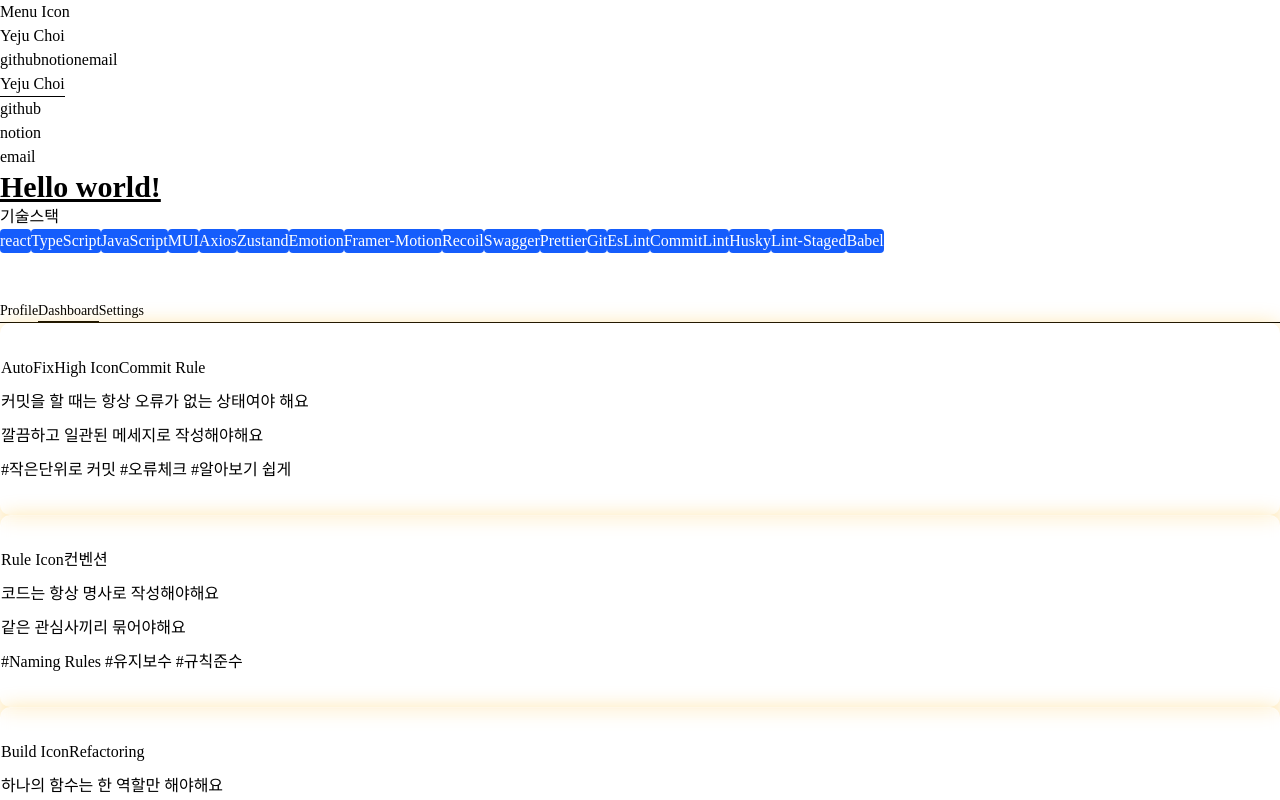
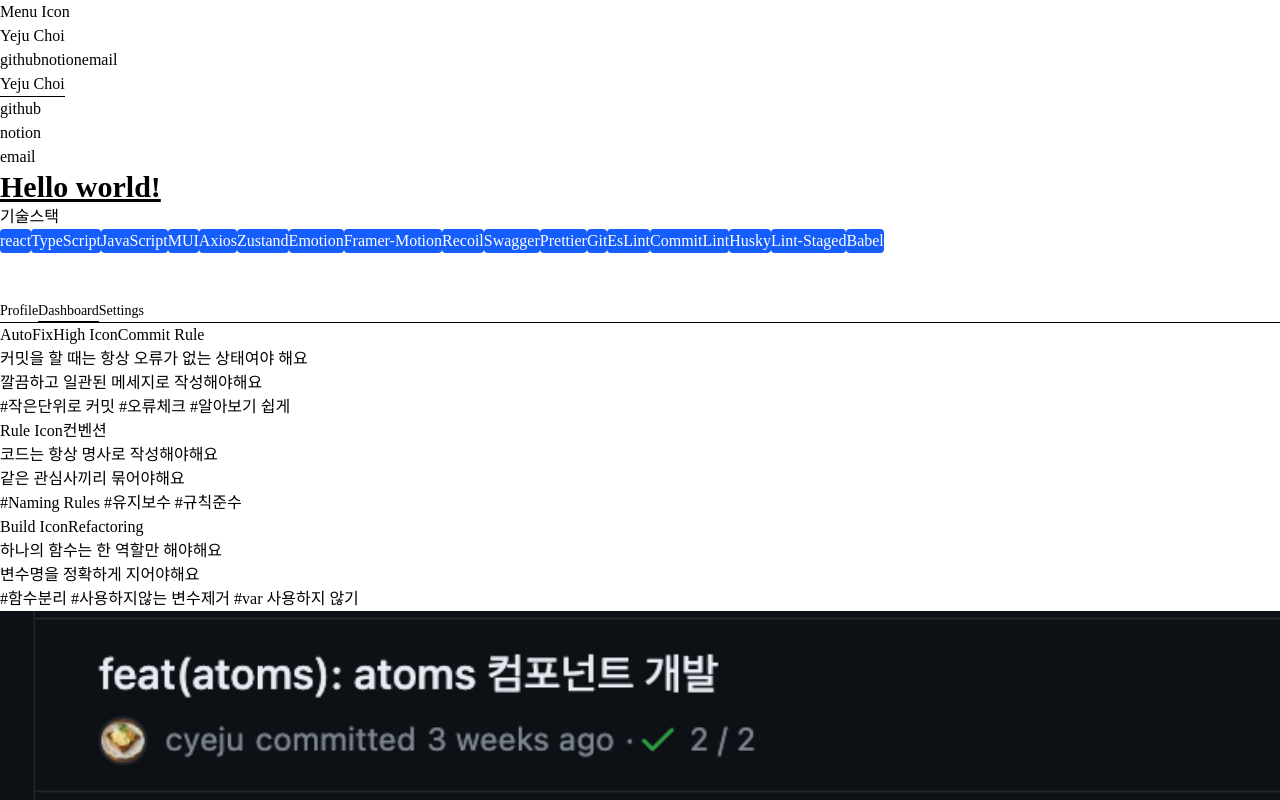
Before and after one commit to cyeju/cyeju.github.io, a Next.js app: page / in a window 1280 px wide. Built offline with nearby package versions, Linux system fonts and the light colour scheme; a web font is replaced by a local one.

Commit message:
refactor: @emotion 컴포넌트 제거

```diff
--- a/src/components/atoms/GlassCard.ts
+++ /dev/null
@@ -1,17 +0,0 @@
-import styled from '@emotion/styled';
-
-const GlassCard = styled.div`
-    height: 192px;
-    display: flex;
-    flex-direction: column;
-    justify-content: center;
-    gap: 10px;
-    background: rgba(255, 255, 255, 0.05);
-    box-shadow: 0 0 20px 0 rgba(255, 180, 0, 0.3);
-    backdrop-filter: blur(4px);
-    -webkit-backdrop-filter: blur(4px);
-    border-radius: 10px;
-    border: 1px solid rgba(255, 255, 255, 0.18);
-`;
-
-export default GlassCard;
--- a/src/components/atoms/ColorSection.tsx
+++ b/src/components/atoms/Section.tsx
@@ -2,8 +2,8 @@ import type { FC, PropsWithChildren } from 'react';
 
 interface Props extends PropsWithChildren {}
 
-const ColorSection: FC<Props> = ({ children }) => {
+const Section: FC<Props> = ({ children }) => {
     return <div>{children}</div>;
 };
 
-export default ColorSection;
+export default Section;
--- a/src/components/atoms/WorkCard.ts
+++ /dev/null
@@ -1,13 +0,0 @@
-import styled from '@emotion/styled';
-
-const WorkCard = styled.div`
-    cursor: pointer;
-    text-align: left;
-    position: relative;
-    display: flex;
-    flex-direction: column;
-    min-width: 500px;
-    height: 340px;
-`;
-
-export default WorkCard;
--- a/src/components/molecules/CultureFit.tsx
+++ b/src/components/molecules/CultureFit.tsx
@@ -1,10 +1,9 @@
-import GlassCard from '@/components/atoms/GlassCard';
+import type { FC } from 'react';
 
-const CultureFit = () => {
+const CultureFit: FC = () => {
     return (
         <div>
             <div>
-                <GlassCard>
                 <h2 style={{ color: '#ffd400' }}>
                     <span style={{ marginRight: '8px' }}>TipsAndUpdates Icon</span>
                     10가지의 기능 보다 중요한건
@@ -12,10 +11,8 @@ const CultureFit = () => {
                 <p>사용자들에게 줄 수 있는 임팩트</p>
                 <p>가치 중심적 사고방식</p>
                 <p style={{ color: '#999a9d', fontSize: '14px' }}>#우선순위 #비교판단 #무엇이 더 중요한지</p>
-                </GlassCard>
             </div>
             <div>
-                <GlassCard>
                 <h2 style={{ color: '#ffd400' }}>
                     <span style={{ marginRight: '8px' }}>TagFaces Icon</span>
                     긍정적인 마인드
@@ -23,20 +20,15 @@ const CultureFit = () => {
                 <p>항상 열린 마음으로 상대방의 의사를 존중해요</p>
                 <p>모든 구성원은 프로젝트를 성공으로 이끌어가요</p>
                 <p style={{ color: '#999a9d', fontSize: '14px' }}>#Naming Rules #유지보수 #규칙준수</p>
-                </GlassCard>
             </div>
             <div>
-                <GlassCard>
                 <h2 style={{ color: '#ffd400' }}>
                     <span style={{ marginRight: '8px' }}>Settings Icon</span>
                     문제 해결
                 </h2>
                 <p>해결 할 때까지 삽질 할 수 있는</p>
                 <p>끈기가 문제를 해결 해줘요</p>
-                    <p style={{ color: '#999a9d', fontSize: '14px' }}>
-                        #해결되면 뿌듯 #이맛에 코딩하지.. #성취감이 원동력
-                    </p>
-                </GlassCard>
+                <p style={{ color: '#999a9d', fontSize: '14px' }}>#해결되면 뿌듯 #이맛에 코딩하지.. #성취감이 원동력</p>
             </div>
         </div>
     );
--- a/src/components/molecules/DevPhilosophy.tsx
+++ b/src/components/molecules/DevPhilosophy.tsx
@@ -1,12 +1,10 @@
 import type { FC } from 'react';
-import GlassCard from '@/components/atoms/GlassCard';
 
 const DevPhilosophy: FC = () => {
     return (
         <div>
             <div>
                 <div>
-                    <GlassCard>
                     <h2>
                         <span>AutoFixHigh Icon</span>
                         Commit Rule
@@ -14,10 +12,8 @@ const DevPhilosophy: FC = () => {
                     <p>커밋을 할 때는 항상 오류가 없는 상태여야 해요</p>
                     <p>깔끔하고 일관된 메세지로 작성해야해요</p>
                     <p>#작은단위로 커밋 #오류체크 #알아보기 쉽게</p>
-                    </GlassCard>
                 </div>
                 <div>
-                    <GlassCard>
                     <h2>
                         <span>Rule Icon</span>
                         컨벤션
@@ -25,10 +21,8 @@ const DevPhilosophy: FC = () => {
                     <p>코드는 항상 명사로 작성해야해요</p>
                     <p>같은 관심사끼리 묶어야해요 </p>
                     <p>#Naming Rules #유지보수 #규칙준수</p>
-                    </GlassCard>
                 </div>
                 <div>
-                    <GlassCard>
                     <h2>
                         <span>Build Icon</span>
                         Refactoring
@@ -36,7 +30,6 @@ const DevPhilosophy: FC = () => {
                     <p>하나의 함수는 한 역할만 해야해요</p>
                     <p>변수명을 정확하게 지어야해요</p>
                     <p>#함수분리 #사용하지않는 변수제거 #var 사용하지 않기</p>
-                    </GlassCard>
                 </div>
             </div>
             <div>
--- a/src/components/molecules/Interests.tsx
+++ b/src/components/molecules/Interests.tsx
@@ -1,10 +1,9 @@
-import GlassCard from '@/components/atoms/GlassCard';
+import type { FC } from 'react';
 
-const Interests = () => {
+const Interests: FC = () => {
     return (
         <div>
             <div>
-                <GlassCard>
                 <h2 style={{ color: '#ffd400' }}>
                     <span style={{ marginRight: '8px' }}>TipsAndUpdates Icon</span>
                     인터랙티브 웹 개발
@@ -14,10 +13,8 @@ const Interests = () => {
                 <p style={{ color: '#999a9d', fontSize: '14px' }}>
                     #부드러운 애니메이션 #역동적이되 한눈에 들어오는 UI # 편안한 UX
                 </p>
-                </GlassCard>
             </div>
             <div>
-                <GlassCard>
                 <h2 style={{ color: '#ffd400' }}>
                     <span style={{ marginRight: '8px' }}>TagFaces Icon</span>
                     UI 디자인 트렌드
@@ -27,10 +24,8 @@ const Interests = () => {
                 <p style={{ color: '#999a9d', fontSize: '14px' }}>
                     #사용자 만족도가 서비스 #마이크로 인터랙션 #클레이 모피즘
                 </p>
-                </GlassCard>
             </div>
             <div>
-                <GlassCard>
                 <h2 style={{ color: '#ffd400' }}>
                     <span style={{ marginRight: '8px' }}>Settings Icon</span>
                     OSS 공헌
@@ -40,7 +35,6 @@ const Interests = () => {
                 <p style={{ color: '#999a9d', fontSize: '14px' }}>
                     #받은만큼 더 베풀기 #행복을 나누면 2배 #자신이 발전해야 그만큼 공헌도 할수있어요
                 </p>
-                </GlassCard>
             </div>
         </div>
     );
--- a/src/components/organisms/AboutMe.tsx
+++ b/src/components/organisms/AboutMe.tsx
@@ -1,13 +1,13 @@
 'use client';
 
 import type { FC } from 'react';
-import ColorSection from '@/components/atoms/ColorSection';
+import Section from '@/components/atoms/Section';
 
 const AboutMe: FC = () => {
     return (
-        <ColorSection>
+        <Section>
             <h1 className="text-3xl font-bold underline">Hello world!</h1>
-        </ColorSection>
+        </Section>
     );
 };
 
--- a/src/components/organisms/Career.tsx
+++ b/src/components/organisms/Career.tsx
@@ -1,7 +1,7 @@
 'use client';
 
 import { useState, type FC } from 'react';
-import ColorSection from '@/components/atoms/ColorSection';
+import Section from '@/components/atoms/Section';
 import CultureFit from '@/components/molecules/CultureFit';
 import CustomTabPanel from '@/components/molecules/CustomTabPanel';
 import DevPhilosophy from '@/components/molecules/DevPhilosophy';
@@ -11,7 +11,7 @@ const Career: FC = () => {
     const [value] = useState(0);
 
     return (
-        <ColorSection>
+        <Section>
             <div style={{ paddingTop: 48 }}>
                 <div>
                     <div className="text-sm font-medium text-center text-body border-b border-default">
@@ -54,7 +54,7 @@ const Career: FC = () => {
                     </CustomTabPanel>
                 </div>
             </div>
-        </ColorSection>
+        </Section>
     );
 };
 
--- a/src/components/organisms/Projects.tsx
+++ b/src/components/organisms/Projects.tsx
@@ -1,7 +1,6 @@
 import { useState, type FC } from 'react';
 import { motion } from 'framer-motion';
-import ColorSection from '@/components/atoms/ColorSection';
-import WorkCard from '@/components/atoms/WorkCard';
+import Section from '@/components/atoms/Section';
 import WorkImage from '@/components/atoms/WorkImage';
 import CircleModel from '@/components/atoms/CircleModel';
 import WorkModal from '@/components/molecules/WorkModal';
@@ -13,7 +12,7 @@ const Projects: FC = () => {
     const openModal = () => setIsModalOpen(true);
 
     return (
-        <ColorSection>
+        <Section>
             <CircleModel />
             <motion.div
                 initial={{ translateY: 200, opacity: 0 }}
@@ -22,16 +21,16 @@ const Projects: FC = () => {
             >
                 {workList.map(({ imageSrc, title, classification, comment }) => {
                     return (
-                        <WorkCard key={title}>
+                        <div key={title}>
                             <WorkImage src={imageSrc} title={title} openModal={openModal} />
                             <span>{classification}</span>
                             <span>{comment}</span>
-                        </WorkCard>
+                        </div>
                     );
                 })}
             </motion.div>
             <WorkModal />
-        </ColorSection>
+        </Section>
     );
 };
 
--- a/src/components/organisms/Skills.tsx
+++ b/src/components/organisms/Skills.tsx
@@ -1,12 +1,12 @@
 'use client';
 
 import type { FC } from 'react';
-import ColorSection from '@/components/atoms/ColorSection';
+import Section from '@/components/atoms/Section';
 import { skillList } from '@/constants/skillList';
 
 const Skills: FC = () => {
     return (
-        <ColorSection>
+        <Section>
             <div>
                 <span>기술스택</span>
             </div>
@@ -26,7 +26,7 @@ const Skills: FC = () => {
                     })}
                 </div>
             </div>
-        </ColorSection>
+        </Section>
     );
 };
 
```
Also changed, not shown: 1 other file (tests, documents, lock files or other folders). Lines whose indentation alone changed are shown as unchanged.
